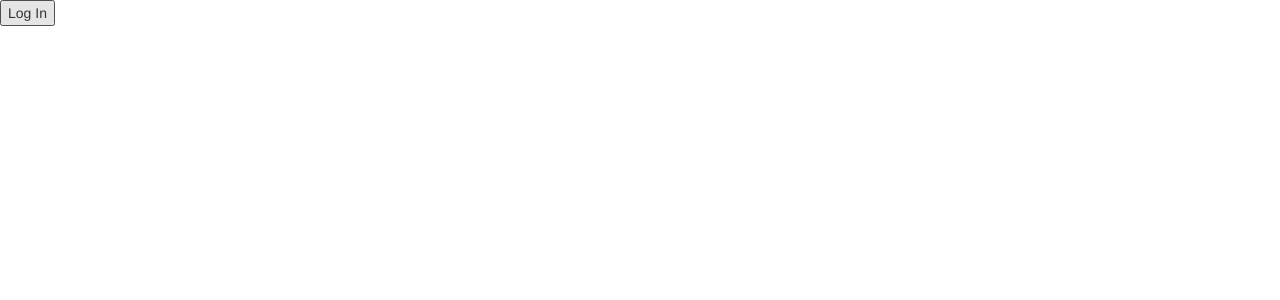
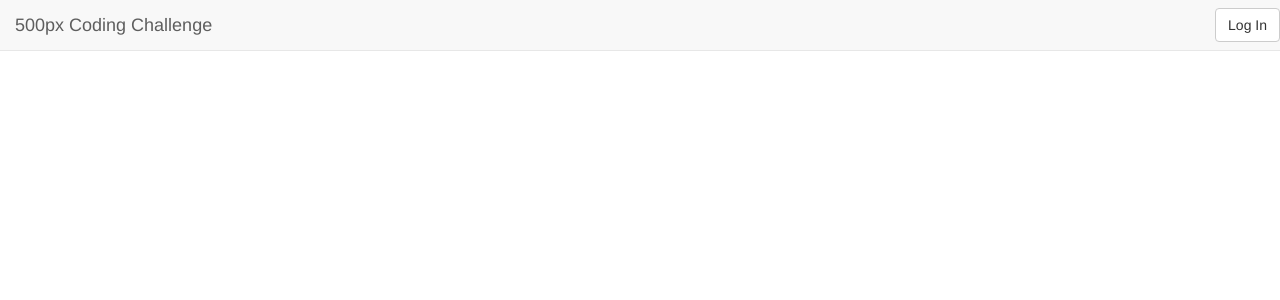
Before and after one commit to DanSze/100px, an Angular app in the folder px-interview/: page / in a window 1280 px wide. Shown: the top 300 px of the page. Built offline with nearby package versions, Linux system fonts and the light colour scheme.

Commit message:
Navbar, hide login button when logged in, panels everywhere

```diff
--- a/px-interview/src/app/app.component.html
+++ b/px-interview/src/app/app.component.html
@@ -1,5 +1,12 @@
 <!--The content below is only a placeholder and can be replaced.-->
-<px-login></px-login>
+<nav class="navbar navbar-default navbar-fixed-top">
+    <div class="container-fluid">
+        <div class="navbar-header">
+            <span class="navbar-brand">500px Coding Challenge</span>
+        </div>
+        <px-login class="navbar-right"></px-login>
+    </div>
+</nav>
 <div class="container-fluid">
     <px-images></px-images>
 </div>
--- a/px-interview/src/px/px-image-modal.component.html
+++ b/px-interview/src/px/px-image-modal.component.html
@@ -1,11 +1,17 @@
-<div>
-    <div>
-        {{image?.name}}
+<div class="panel panel-default">
+    <div class="panel-heading clearfix">
         <span class="pull-right">
-            <button *ngIf="!image?.voted" (click)="vote(1)" ><span class="glyphicon glyphicon-arrow-up"></span></button>
-            <button *ngIf="!image?.voted" (click)="vote(0)" ><span class="glyphicon glyphicon-arrow-down"></span></button>
-            <button *ngIf="image?.voted" (click)="unvote(1)" ><span class="glyphicon glyphicon-remove"></span></button>
+            <button type="button" class="btn btn-success" *ngIf="!image?.voted" (click)="vote(1)" >
+                <span class="glyphicon glyphicon-arrow-up"></span>
+                </button>
+            <button type="button" class="btn btn-danger" *ngIf="!image?.voted" (click)="vote(0)" >
+                <span class="glyphicon glyphicon-arrow-down"></span>
+                </button>
+            <button type="button" class="btn btn-primary" *ngIf="image?.voted" (click)="unvote(1)" ><span class="glyphicon glyphicon-remove"></span></button>
         </span>
+        <h4 >{{image?.name}}</h4>
     </div>
-    <img src="{{image?.images[0].url}}" class="img-responsive"/>
+    <div class="panel-body">
+        <img src="{{image?.images[0].url}}" class="img-responsive"/>
+    </div>
 </div>
--- a/px-interview/src/px/px-image.component.html
+++ b/px-interview/src/px/px-image.component.html
@@ -1,6 +1,6 @@
-<div (click)="openModal()">
-    <div>
-        {{image.name}}
+<div class="panel panel-default">
+    <div class="panel-heading">
+        <h4>{{image.name}}</h4>
     </div>
-    <img src="{{image.images[0].url}}" class="img-responsive"/>
+    <img src="{{image.images[0].url}}" class="img-responsive" (click)="openModal()"/>
 </div>
--- a/px-interview/src/px/px-login.component.html
+++ b/px-interview/src/px/px-login.component.html
@@ -1 +1,2 @@
-<button (click)="logIn()">{{text}}</button>
+<span class="navbar-text">{{text}}</span>
+<button *ngIf="!text" type="button" class="btn btn-default navbar-btn" (click)="logIn()">{{buttonText}}</button>
--- a/px-interview/src/px/px-login.component.ts
+++ b/px-interview/src/px/px-login.component.ts
@@ -1,4 +1,4 @@
-import { Component, OnInit } from '@angular/core';
+import { Component, OnInit, ChangeDetectorRef  } from '@angular/core';
 import { PxService } from './px.service';
 
 @Component({
@@ -8,19 +8,22 @@ import { PxService } from './px.service';
 })
 export class PxLoginComponent implements OnInit  {
 
-    constructor(private px: PxService) {}
-    text = 'Log In';
+    constructor(private px: PxService, private cdf: ChangeDetectorRef ) {}
+    text = undefined;
+    buttonText = 'Log In';
 
     ngOnInit() {
         this.px.onLogIn(() => {
             this.px.currentUser.then((user) => this.text = `Welcome, ${user.firstname?user.firstname:user.username}!`);
+            this.cdf.detectChanges();
         });
         this.px.onLogOut(() => {
-            this.text = 'Log In';
+            this.text = undefined;
+            this.cdf.detectChanges();
         });
     }
 
     logIn() {
-        this.px.conditionalLogIn();
+            this.px.conditionalLogIn();
     }
 }
--- a/px-interview/src/px/px.service.ts
+++ b/px-interview/src/px/px.service.ts
@@ -14,8 +14,8 @@ export class PxService {
             sdk_key: environment.pxKey
         });
         //make sure current user is always up to date, especially for other subscribers.
-        px.on('authorization_obtained', ()=> this.currentUser = this.getUser());
-        px.on('logout', ()=> this.currentUser = null);
+        this.onLogIn(()=> this.currentUser = this.getUser());
+        this.onLogOut(()=> this.currentUser = undefined);
         px.getAuthorizationStatus();
     }
 
@@ -66,6 +66,13 @@ export class PxService {
      */
     logIn(): void {
         px.login();
+    }
+
+    /**
+     * Log the user out. Sets current user to undefined.
+     */
+    logOut(): void {
+        px.logout();
     }
 
     onLogIn(callback: () => void) {
--- a/px-interview/src/styles.css
+++ b/px-interview/src/styles.css
@@ -1 +1,2 @@
 /* You can add global styles to this file, and also import other style files */
+body { padding-top: 70px; }
```
